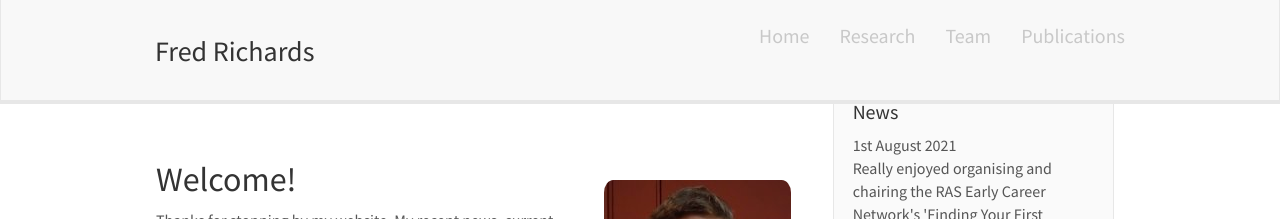
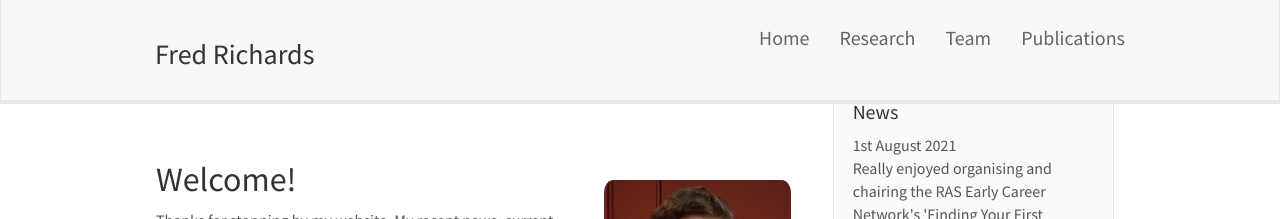
Before and after one commit to freddrichards/freddrichards.github.io, a Jekyll site: the page built from index.md, in a window 1280 px wide. Shown: the top 219 px of the page. Built offline with Jekyll 4.4.1, drawn with Linux system fonts in a browser that asks for light colours; nearby versions of some CDN libraries.

Commit message:
Update header.html

```diff
--- a/_includes/header.html
+++ b/_includes/header.html
@@ -8,14 +8,14 @@
 		<span class="icon-bar"></span>
 	  </button>
 
-    <a class="navbar-brand" href="{{ site.url }}{{ site.baseurl }}/"><h3>Fred Richards<h3></a>
+    <a class="navbar-brand" href="{{ site.url }}{{ site.baseurl }}/"><h3 style="vertical-align:middle;display:inline-block;line-height:normal;">Fred Richards<h3></a>
 	</div>
 	<div class="collapse navbar-collapse" id="navbar-collapse-1">
 	  <ul class="nav navbar-nav navbar-right">
-		<li><a href="{{ site.url }}{{ site.baseurl }}/"><h4 style="color:rgb(200, 200, 200);vertical-align:middle;"> Home</h4></a></li>
-		<li><a href="{{ site.url }}{{ site.baseurl }}/research"><h4 style="color:rgb(200, 200, 200);vertical-align:middle;">Research</h4></a></li>
-		<li><a href="{{ site.url }}{{ site.baseurl }}/team"><h4 style="color:rgb(200, 200, 200);vertical-align:middle;">Team</h4></a></li>
-		<li><a href="{{ site.url }}{{ site.baseurl }}/publications"><h4 style="color:rgb(200, 200, 200);vertical-align:middle;" >Publications</h4></a></li>
+		<li><a href="{{ site.url }}{{ site.baseurl }}/"><h4 style="color:rgb(100,100,100);vertical-align:middle;display:inline-block;line-height:normal;"> Home</h4></a></li>
+		<li><a href="{{ site.url }}{{ site.baseurl }}/research"><h4 style="color:rgb(100,100,100);vertical-align:middle;display:inline-block;line-height:normal;">Research</h4></a></li>
+		<li><a href="{{ site.url }}{{ site.baseurl }}/team"><h4 style="color:rgb(100,100,100);vertical-align:middle;display:inline-block;line-height:normal;">Team</h4></a></li>
+		<li><a href="{{ site.url }}{{ site.baseurl }}/publications"><h4 style="color:rgb(100,100,100);vertical-align:middle;display:inline-block;line-height:normal;" >Publications</h4></a></li>
 	  </ul>
 	</div>
   </div>
```
